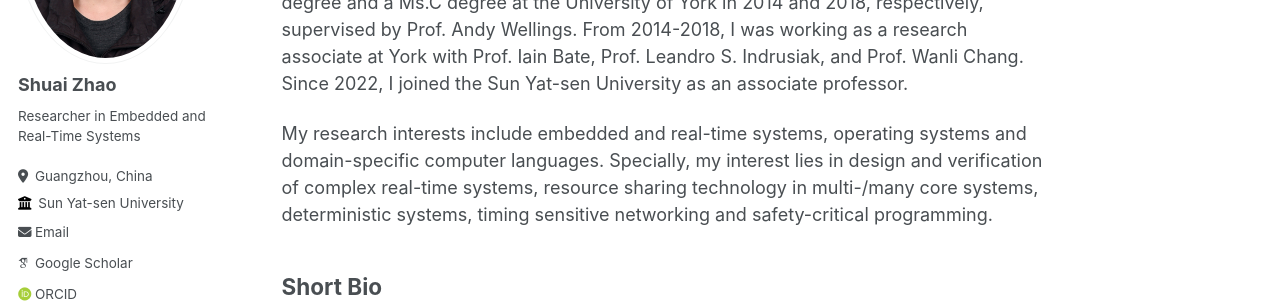
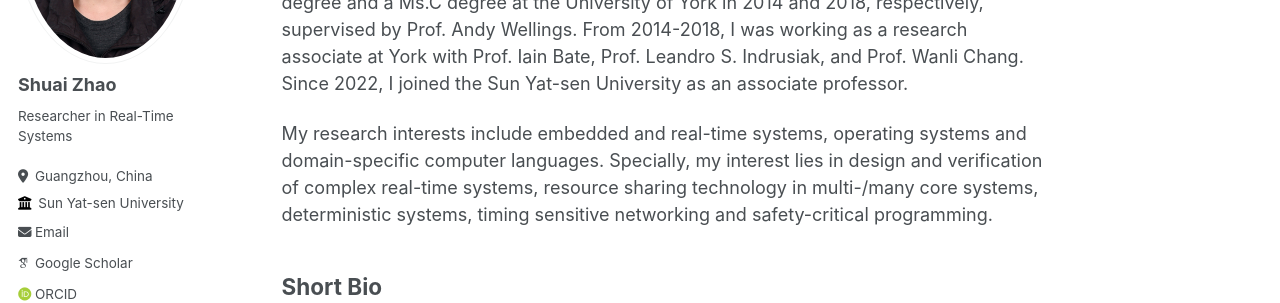
Before and after one commit to zs673/zs673.github.io, a Jekyll site: the page built from _pages/about.md, in a window 1280 px wide. Shown: the part 262-565 px from the top of the page. Built offline with Jekyll 4.4.1, drawn with Linux system fonts in a browser that asks for light colours; some web fonts are replaced; our own code applies the rules of GitHub Pages for plain Markdown files.

Commit message:
Update _config.yml

```diff
--- a/_config.yml
+++ b/_config.yml
@@ -24,7 +24,7 @@ author:
   avatar           : "shuai.jpg"
   name             : "Shuai Zhao"
   pronouns         : # example: "she/her"
-  bio              : "Researcher in Embedded and Real-Time Systems"
+  bio              : "Researcher in Real-Time Systems"
   location         : "Guangzhou, China"
   employer         : "Sun Yat-sen University"
   uri              : # URL
@@ -34,7 +34,7 @@ author:
   arxiv            : # URL - Update with the correct link to your profile
   googlescholar    : "https://scholar.google.com/citations?user=BzXwx8YAAAAJ&hl=en"
   impactstory      : # URL
-  orcid            : "https://orcid.org/my-orcid?orcid=0000-0003-0721-8021"
+  orcid            : "orcid=0000-0003-0721-8021" # "https://orcid.org/my-orcid?orcid=0000-0003-0721-8021"
   pubmed           : # "https://www.ncbi.nlm.nih.gov/pubmed/?term=john+snow"
   researchgate     : # URL
 
```
